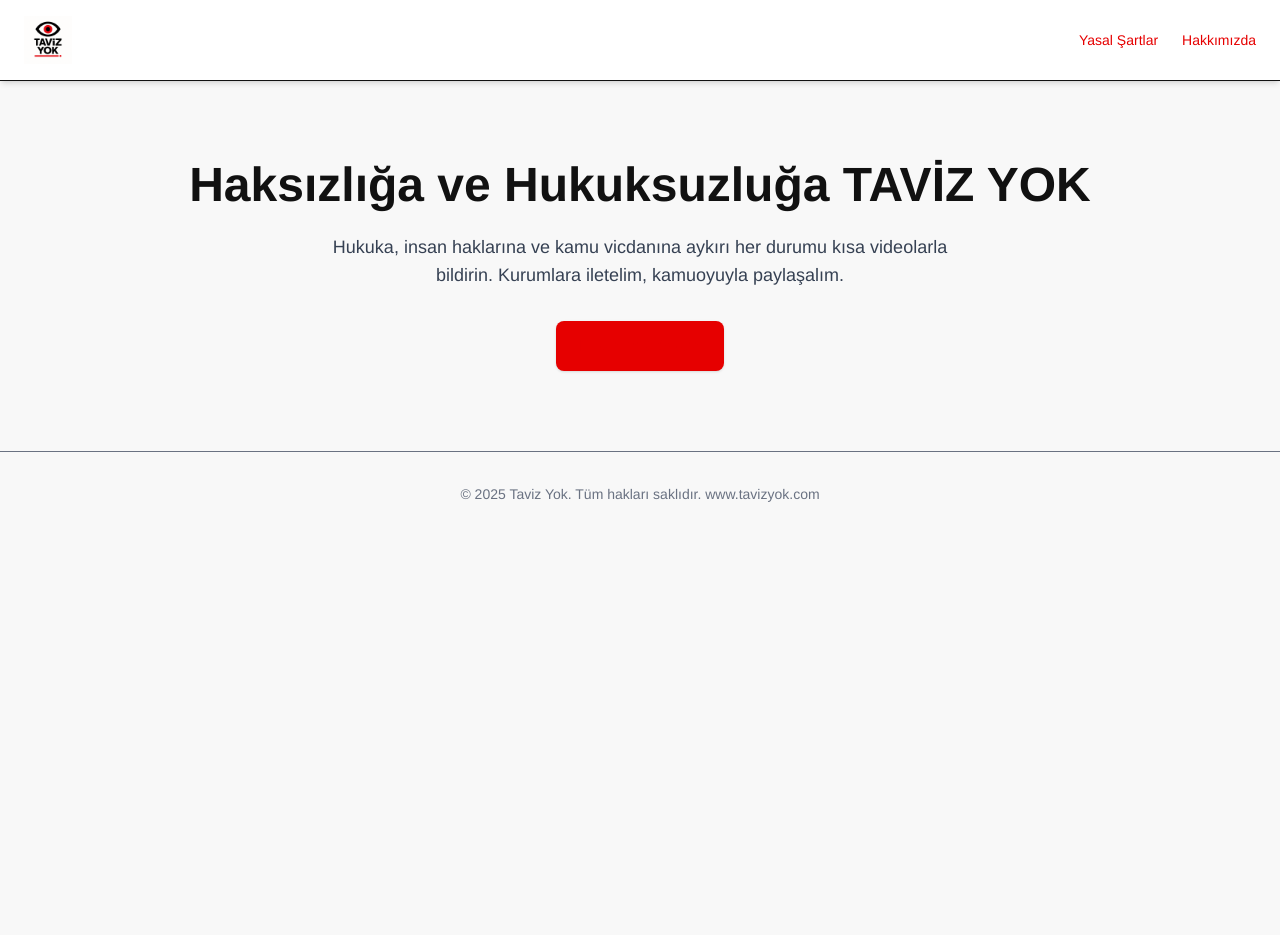
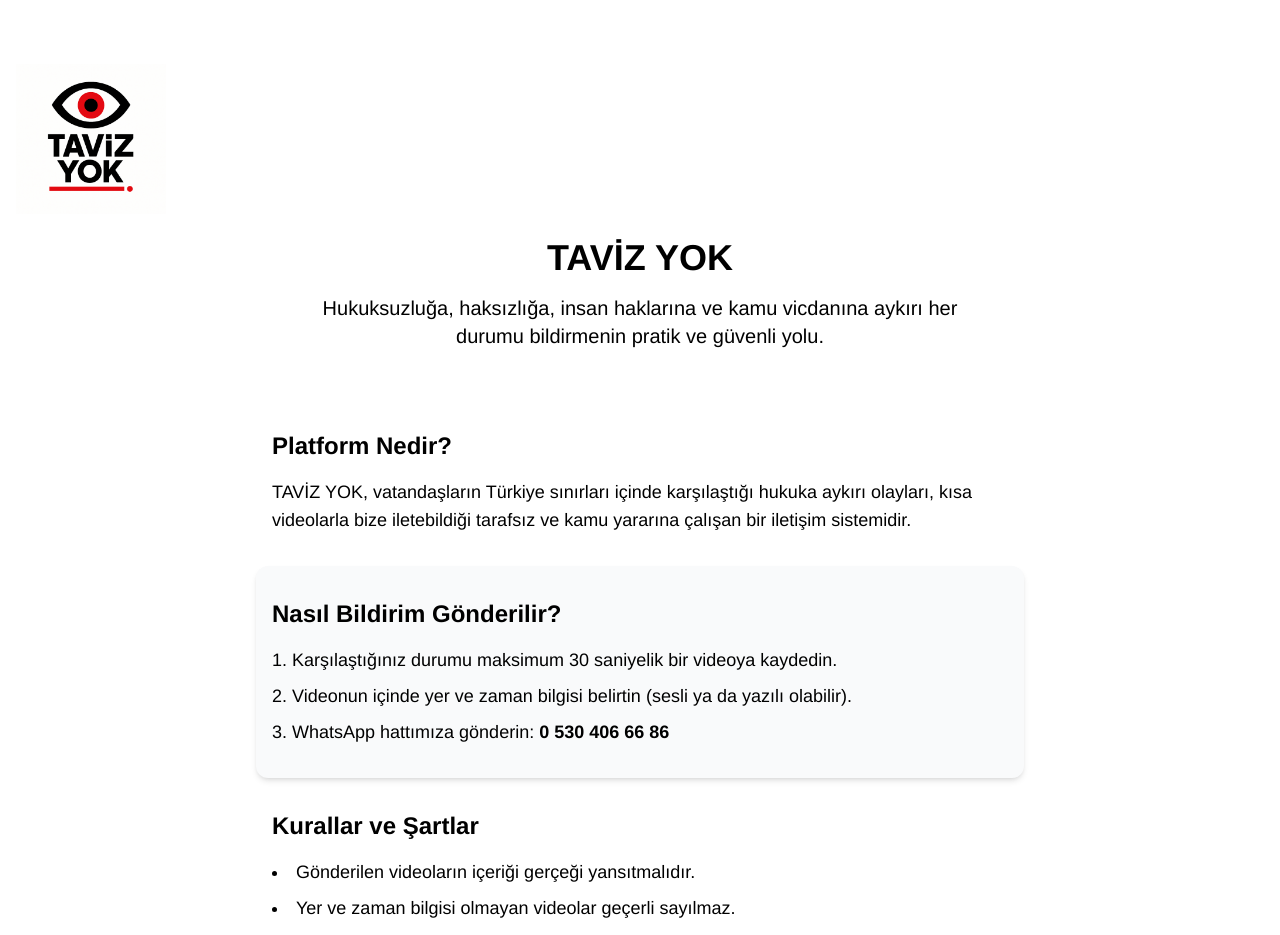
Before and after one commit to GurhanAksoy/tavizyok-website, a Next.js app: page / in a window 1280 px wide. Shown: the top 935 px of the page. Before the commit the page ends 800 px from the top, so only its background shows below. Built offline with nearby package versions, Linux system fonts and the light colour scheme.

Commit message:
Update page.js

```diff
--- a/src/app/page.js
+++ b/src/app/page.js
@@ -1,41 +1,58 @@
-'use client';
-import Image from 'next/image';
-import Link from 'next/link';
-import '@/app/globals.css';
+import Image from 'next/image'
 
 export default function Home() {
   return (
-    <main className="min-h-screen bg-[var(--background)] text-[var(--foreground)]">
-      {/* Navbar */}
-      <nav className="flex items-center justify-between px-6 py-4 shadow-md border-b sticky top-0 bg-white z-50">
-        <div className="flex items-center gap-3">
-          <Image src="/logo.png" alt="Taviz Yok Logo" width={48} height={48} priority />
-        </div>
-        <div className="space-x-6 text-sm font-medium">
-          <Link href="/yasal-sartlar" className="hover:text-[var(--accent)]">Yasal Şartlar</Link>
-          <Link href="/hakkimizda" className="hover:text-[var(--accent)]">Hakkımızda</Link>
-        </div>
-      </nav>
+    <main className="flex min-h-screen flex-col items-center justify-between p-4 bg-white text-black">
+      {/* Hero Section */}
+      <section className="w-full text-center py-12">
+        <Image
+          src="/logo.png"
+          alt="TAVİZ YOK logosu"
+          width={150}
+          height={150}
+          priority
+        />
+        <h1 className="text-4xl font-bold mt-6">TAVİZ YOK</h1>
+        <p className="mt-4 text-xl max-w-2xl mx-auto">
+          Hukuksuzluğa, haksızlığa, insan haklarına ve kamu vicdanına aykırı her durumu bildirmenin pratik ve güvenli yolu.
+        </p>
+      </section>
 
-      {/* Hero */}
-      <section className="flex flex-col items-center justify-center text-center px-4 py-20">
-        <h1 className="text-4xl md:text-5xl font-bold mb-6">Haksızlığa ve Hukuksuzluğa TAVİZ YOK</h1>
-        <p className="max-w-2xl text-lg text-gray-700 mb-8">
-          Hukuka, insan haklarına ve kamu vicdanına aykırı her durumu kısa videolarla bildirin.
-          Kurumlara iletelim, kamuoyuyla paylaşalım.
+      {/* Platform Nedir */}
+      <section className="w-full max-w-3xl px-4 py-8">
+        <h2 className="text-2xl font-semibold mb-4">Platform Nedir?</h2>
+        <p className="text-lg">
+          TAVİZ YOK, vatandaşların Türkiye sınırları içinde karşılaştığı hukuka aykırı olayları, kısa videolarla bize iletebildiği
+          tarafsız ve kamu yararına çalışan bir iletişim sistemidir.
         </p>
-        <Link
-          href="/bildir"
-          className="bg-[var(--accent)] hover:bg-[#cc0000] text-white font-semibold py-3 px-6 rounded-lg shadow"
-        >
-          Bildirim Gönder
-        </Link>
+      </section>
+
+      {/* Nasıl Bildirim Gönderilir */}
+      <section className="w-full max-w-3xl px-4 py-8 bg-gray-50 rounded-xl shadow-md">
+        <h2 className="text-2xl font-semibold mb-4">Nasıl Bildirim Gönderilir?</h2>
+        <ol className="list-decimal list-inside space-y-2 text-lg">
+          <li>Karşılaştığınız durumu maksimum 30 saniyelik bir videoya kaydedin.</li>
+          <li>Videonun içinde yer ve zaman bilgisi belirtin (sesli ya da yazılı olabilir).</li>
+          <li>WhatsApp hattımıza gönderin: <strong>0 530 406 66 86</strong></li>
+        </ol>
+      </section>
+
+      {/* Kurallar */}
+      <section className="w-full max-w-3xl px-4 py-8">
+        <h2 className="text-2xl font-semibold mb-4">Kurallar ve Şartlar</h2>
+        <ul className="list-disc list-inside space-y-2 text-lg">
+          <li>Gönderilen videoların içeriği gerçeği yansıtmalıdır.</li>
+          <li>Yer ve zaman bilgisi olmayan videolar geçerli sayılmaz.</li>
+          <li>Gönderim yaparak <a href="https://www.tavizyok.com" className="underline">www.tavizyok.com</a>'daki şartları kabul etmiş sayılırsınız.</li>
+          <li>Videolar, gerekirse buzlanarak sosyal medyada paylaşılır. Ancak resmi kurumlara orijinal haliyle iletilir.</li>
+        </ul>
       </section>
 
       {/* Footer */}
-      <footer className="text-center text-sm text-gray-500 py-8 border-t">
-        © 2025 Taviz Yok. Tüm hakları saklıdır. www.tavizyok.com
+      <footer className="w-full text-center py-8 text-sm text-gray-500">
+        <p>📞 WhatsApp: 0 530 406 66 86 | 📧 tavizyokplatformu@gmail.com</p>
+        <p>© {new Date().getFullYear()} TAVİZ YOK. Tüm hakları saklıdır.</p>
       </footer>
     </main>
-  );
+  )
 }
```
